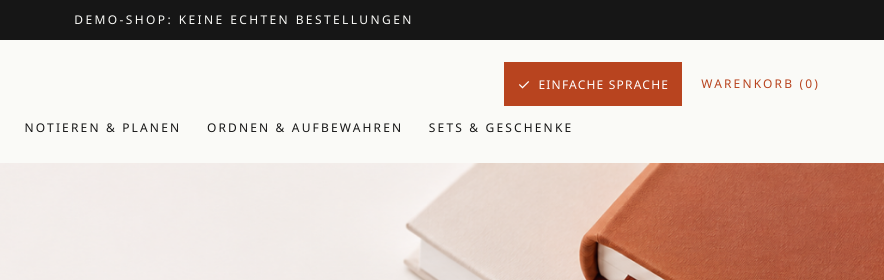
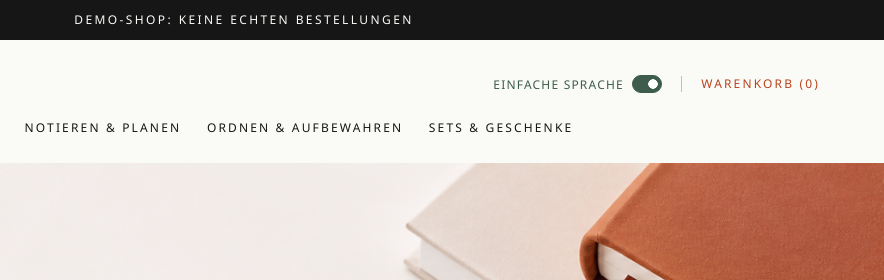
Before and after one commit to TaschaRa/studio_leerzeile, a plain HTML site: page website/index.html in a window 1280 px wide. Both pictures are taken after a click on the button "EINFACHE SPRACHE". Shown: the top 280 px of the page, 396-1280 px from the left. Drawn offline with Linux system fonts and the light colour scheme.

Commit message:
Leiser Sprachschalter und FAQ-Knopf auf der Startseite
- Schalter „Einfache Sprache“: salbeigrüner Text mit kleinem Kippschalter, kein Kasten, feiner Trennstrich vor dem Warenkorb; am Handy schmale rechtsbündige Zeile
- Startseite: „Fragen und Antworten“ als umrandeter Knopf wie „Mehr über uns“
- CLAUDE.md an die neue Gestaltung angepasst

Co-Authored-By: Claude Opus 5.5 <noreply@anthropic.com>

```diff
--- a/website/css/style.css
+++ b/website/css/style.css
@@ -110,17 +110,33 @@ a:focus-visible,button:focus-visible{outline:2px solid var(--terrakotta);outline
 /* Kopf: Schalter "Einfache Sprache" und Warenkorb als Gruppe rechts */
 .kopf-aktionen{display:flex;align-items:center;gap:clamp(12px,1.5vw,20px);}
 .sprach-schalter{display:none;}   /* ohne JavaScript ausgeblendet – er würde dann nicht funktionieren */
+/* leiser Schalter: Text in Salbeigrün + kleiner Kippschalter, kein Kasten (Terrakotta bleibt dem Warenkorb) */
 .js .sprach-schalter{
-  display:inline-flex;align-items:center;justify-content:center;gap:8px;
-  min-height:44px;min-width:44px;padding:0 12px;
-  background:none;border:1px solid var(--terrakotta);color:var(--terrakotta);
+  display:inline-flex;align-items:center;gap:8px;
+  min-height:44px;min-width:44px;padding:0;
+  background:none;border:0;color:var(--salbei);
   font-family:var(--sans);font-size:var(--t-label);letter-spacing:.1em;text-transform:uppercase;
-  cursor:pointer;transition:background-color .25s ease,color .25s ease;
+  cursor:pointer;
 }
-.js .sprach-schalter:hover,
-.js .sprach-schalter[aria-pressed="true"]{background:var(--terrakotta);color:var(--weiss);}
-/* eingeschaltet: zusätzlich ein Häkchen – Zustand nicht nur über Farbe */
-.js .sprach-schalter[aria-pressed="true"]::before{content:"✓";letter-spacing:0;font-size:15px;}
+.js .sprach-schalter:hover{text-decoration:underline;text-underline-offset:4px;}
+/* Kippschalter: Spur mit Kreis – aus: Kreis links, an: Spur gefüllt, Kreis rechts (Zustand über die Stellung, nicht nur Farbe) */
+.js .sprach-schalter::after{
+  content:"";flex:none;width:28px;height:16px;border-radius:9px;
+  border:1px solid var(--salbei);background-color:transparent;
+  background-image:radial-gradient(circle,var(--salbei) 4.5px,transparent 5px);
+  background-size:14px 14px;background-repeat:no-repeat;background-position:1px 50%;
+  transition:background-position .2s ease,background-color .2s ease;
+}
+.js .sprach-schalter[aria-pressed="true"]::after{
+  background-color:var(--salbei);
+  background-image:radial-gradient(circle,var(--weiss) 4.5px,transparent 5px);
+  background-position:calc(100% - 1px) 50%;
+}
+/* feiner Trennstrich zwischen Schalter und Warenkorb (Desktop) */
+.js .kopf-aktionen .warenkorb::before{
+  content:"";width:1px;height:16px;margin-right:clamp(12px,1.5vw,20px);
+  background:rgba(61,92,75,.35);
+}
 
 /* Laptop-Breiten: Navigation geordnet in eine eigene, zentrierte zweite Zeile (Platz für den Sprachschalter) */
 @media (min-width:901px){
@@ -488,7 +504,8 @@ section{padding:clamp(60px,9vw,130px) 0;}
   }
   .js .logo{grid-area:logo;justify-self:center;}
   .js .kopf-aktionen{display:contents;}
-  .js .sprach-schalter{grid-area:sprache;width:100%;}
+  .js .sprach-schalter{grid-area:sprache;justify-self:end;}
+  .js .kopf-aktionen .warenkorb::before{display:none;}   /* am Handy kein Trennstrich */
 
   .js .menue-knopf{
     grid-area:menue;justify-self:start;
--- a/website/index.html
+++ b/website/index.html
@@ -219,7 +219,7 @@
           <p data-einfach="Sie erreichen uns von Montag bis Freitag. Von 9 bis 16 Uhr. Per E-Mail oder per Telefon.">Montag bis Freitag von 9 bis 16 Uhr, per E-Mail und telefonisch.</p>
         </div>
       </div>
-      <p class="service-faq"><a class="textlink" href="faq.html">Alle Fragen und Antworten</a></p>
+      <p class="service-faq"><a class="knopf hell" href="faq.html">Fragen und Antworten</a></p>
     </div>
   </section>
 
```
Also changed, not shown: 1 other file.
